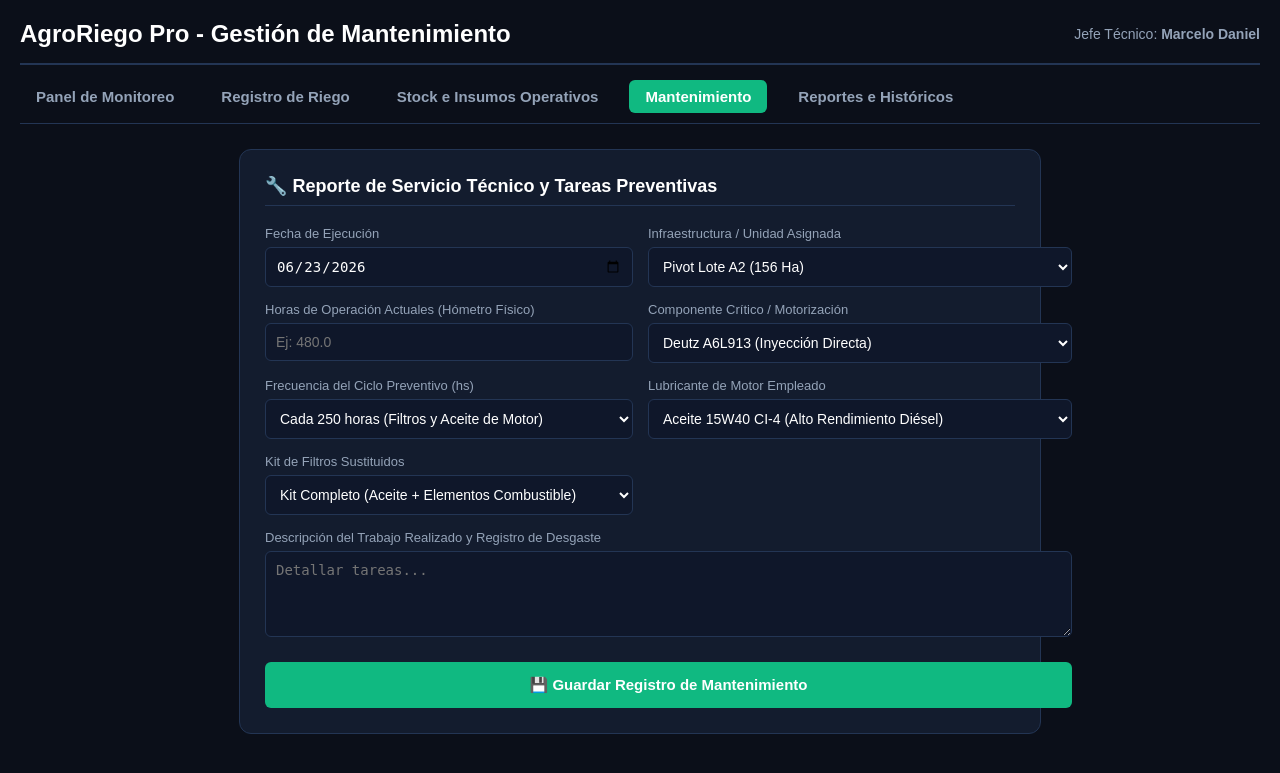
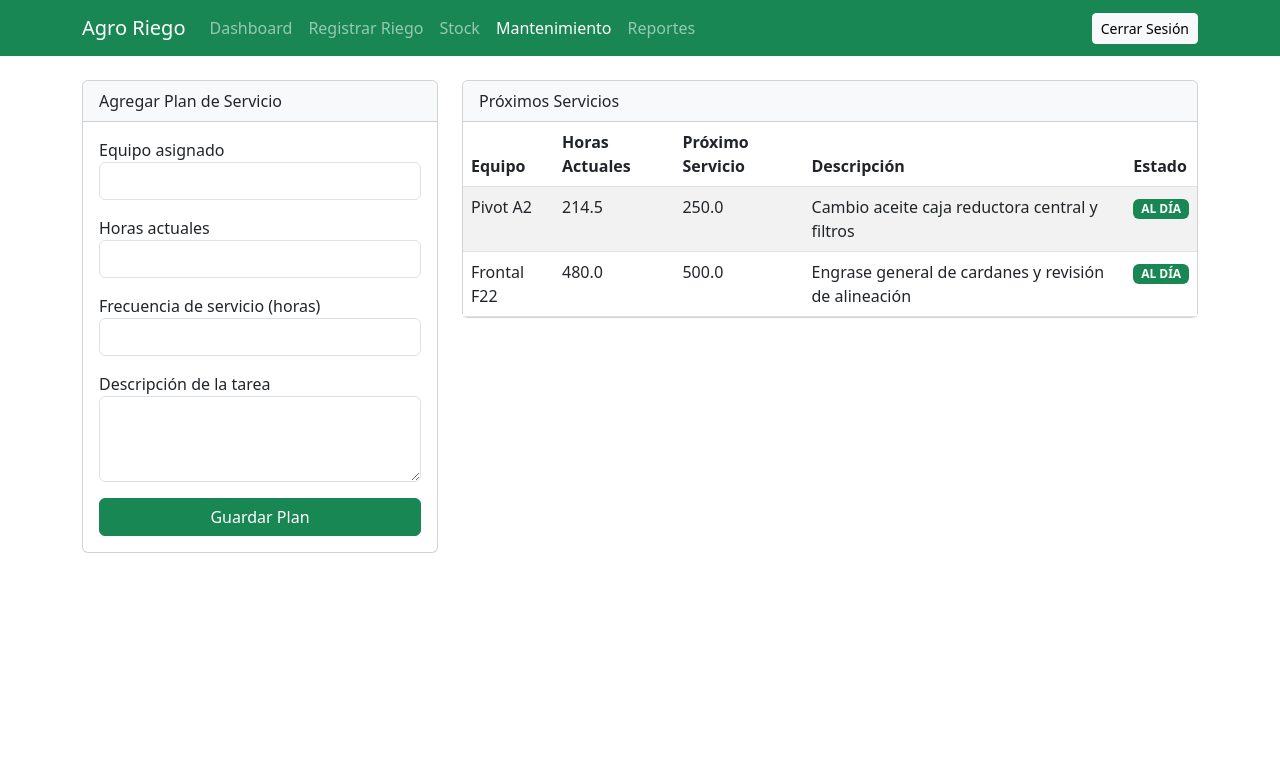
Before and after one commit to Agro-Cloud-Riego/Agro-Cloud-Riego, a Flask app: page /mantenimiento in a window 1280 px wide. Shown: the top 773 px of the page. Run offline with Flask 3, Linux system fonts and the light colour scheme; the visitor is signed in with stand-in values (Sample User, id 1); data comes from the database, SQL or seed files in the repository.

Commit message:
mantenimiento.html

```diff
--- a/templates/mantenimiento.html
+++ b/templates/mantenimiento.html
@@ -3,172 +3,111 @@
 <head>
     <meta charset="UTF-8">
     <meta name="viewport" content="width=device-width, initial-scale=1.0">
-    <title>AgroRiego Pro - Mantenimiento</title>
-    <style>
-        :root {
-            --bg-principal: #0b0f19;
-            --bg-tarjeta: #131c2e;
-            --borde: #233554;
-            --texto-ok: #38bdf8;
-            --verde: #10b981;
-            --amarillo: #f59e0b;
-        }
-        body { font-family: sans-serif; background-color: var(--bg-principal); color: #f8fafc; margin: 0; padding: 20px; }
-        header { border-bottom: 2px solid var(--borde); padding-bottom: 15px; margin-bottom: 15px; display: flex; justify-content: space-between; align-items: center; }
-        h1 { margin: 0; font-size: 24px; color: #fff; }
-
-        .nav-principal { display: flex; flex-wrap: wrap; gap: 15px; margin-bottom: 25px; border-bottom: 1px solid var(--borde); padding-bottom: 10px; }
-        .nav-link { color: #94a3b8; text-decoration: none; font-size: 15px; font-weight: bold; padding: 8px 16px; border-radius: 6px; }
-        .nav-link:hover { color: #fff; background: var(--bg-tarjeta); }
-        .nav-link.active { color: #fff; background: var(--verde); }
-
-        .contenedor-manto { background-color: var(--bg-tarjeta); border: 1px solid var(--borde); border-radius: 12px; padding: 25px; max-width: 750px; margin: 0 auto; }
-        .seccion-titulo { font-size: 18px; font-weight: bold; color: #fff; border-bottom: 1px solid var(--borde); padding-bottom: 8px; margin-bottom: 20px; }
-
-        .formulario-manto { display: grid; grid-template-columns: 1fr 1fr; gap: 15px; }
-        @media(max-width: 600px) { .formulario-manto { grid-template-columns: 1fr; } }
-
-        .grupo-input { display: flex; flex-direction: column; }
-        .col-completa { grid-column: 1 / -1; }
-
-        label { font-size: 13px; color: #94a3b8; margin-bottom: 6px; font-weight: 500; }
-        input, select, textarea { background-color: #0f172a; border: 1px solid var(--borde); border-radius: 6px; padding: 10px; color: #fff; font-size: 14px; }
-        input:focus, select:focus, textarea:focus { border-color: var(--texto-ok); outline: none; }
-
-        .btn-guardar { background-color: var(--verde); border: none; color: white; padding: 14px; font-size: 15px; font-weight: bold; border-radius: 6px; cursor: pointer; transition: background 0.2s; margin-top: 10px; }
-        .btn-guardar:hover { background-color: #059669; }
-
-        .caja-dinamica { background: #1e293b; padding: 12px; border-radius: 6px; border: 1px dashed var(--borde); margin-top: 8px; display: none; }
-        .alerta-notif { background: rgba(16, 185, 129, 0.1); border-left: 4px solid var(--verde); padding: 12px; border-radius: 4px; margin-bottom: 20px; color: #fff; font-size: 14px; }
-    </style>
+    <title>Mantenimiento - Agro Riego</title>
+    <link href="https://cdn.jsdelivr.net/npm/bootstrap@5.3.0/dist/css/bootstrap.min.css" rel="stylesheet">
 </head>
 <body>
+    <nav class="navbar navbar-expand-lg navbar-dark bg-success mb-4">
+        <div class="container">
+            <a class="navbar-brand" href="/">Agro Riego</a>
+            <div class="collapse navbar-collapse">
+                <ul class="navbar-nav me-auto">
+                    <li class="nav-item"><a class="nav-link" href="/">Dashboard</a></li>
+                    <li class="nav-item"><a class="nav-link" href="/registrar-riego">Registrar Riego</a></li>
+                    <li class="nav-item"><a class="nav-link" href="/stock">Stock</a></li>
+                    <li class="nav-item"><a class="nav-link active" href="/mantenimiento">Mantenimiento</a></li>
+                    <li class="nav-item"><a class="nav-link" href="/reportes">Reportes</a></li>
+                </ul>
+                <a href="/logout" class="btn btn-light btn-sm">Cerrar Sesión</a>
+            </div>
+        </div>
+    </nav>
 
-    <header>
-        <h1>AgroRiego Pro - Gestión de Mantenimiento</h1>
-        <div style="font-size: 14px; color: #94a3b8;">Jefe Técnico: <strong>Marcelo Daniel</strong></div>
-    </header>
+    <div class="container">
+        {% with messages = get_flashed_messages(with_categories=true) %}
+            {% if messages %}
+                {% for category, message in messages %}
+                    <div class="alert alert-{{ category }} alert-dismissible fade show" role="alert">
+                        {{ message }}
+                        <button type="button" class="btn-close" data-bs-dismiss="alert"></button>
+                    </div>
+                {% endfor %}
+            {% endif %}
+        {% endwith %}
 
-    <div class="nav-principal">
-        <a href="{{ url_for('index', equipo='PIVOT-LOTE-A2') }}" class="nav-link">Panel de Monitoreo</a>
-        <a href="{{ url_for('registrar_riego', equipo='PIVOT-LOTE-A2') }}" class="nav-link">Registro de Riego</a>
-        <a href="{{ url_for('stock') }}" class="nav-link">Stock e Insumos Operativos</a>
-        <a href="{{ url_for('mantenimiento') }}" class="nav-link active">Mantenimiento</a>
-        <a href="{{ url_for('reportes') }}" class="nav-link">Reportes e Históricos</a>
-    </div>
-
-    {% with messages = get_flashed_messages() %}
-      {% if messages %}
-        {% for message in messages %}
-          <div class="alerta-notif">✓ {{ message }}</div>
-        {% endfor %}
-      {% endif %}
-    {% endwith %}
-
-    <div class="contenedor-manto">
-        <div class="seccion-titulo">🔧 Reporte de Servicio Técnico y Tareas Preventivas</div>
-
-        <form class="formulario-manto" method="POST" action="{{ url_for('mantenimiento') }}">
-            <div class="grupo-input">
-                <label>Fecha de Ejecución</label>
-                <input type="date" id="fecha" name="fecha" required>
-            </div>
-
-            <div class="grupo-input">
-                <label>Infraestructura / Unidad Asignada</label>
-                <select name="equipo_asignado" id="equipo_asignado" onchange="evaluarEquipoManual(this.value)" required>
-                    <option value="Pivot A2">Pivot Lote A2 (156 Ha)</option>
-                    <option value="Frontal F22">Frontal frontal F22 (22 Tramos)</option>
-                    <option value="MANUAL">-- Ingresar Maquinaria Manual --</option>
-                </select>
-                <div id="seccion_equipo_manual" class="caja-dinamica">
-                    <label>Escriba el Nombre del Equipo/Infraestructura:</label>
-                    <input type="text" id="nuevo_equipo_manual" name="equipo_manual_texto" placeholder="Ej: Equipo Rebombeo Norte">
+        <div class="row g-4">
+            <div class="col-md-4">
+                <div class="card">
+                    <div class="card-header bg-light">Agregar Plan de Servicio</div>
+                    <div class="card-body">
+                        <form method="POST">
+                            <div class="mb-3">
+                                <label>Equipo asignado</label>
+                                <input type="text" name="equipo_asignado" class="form-control" required>
+                            </div>
+                            <div class="mb-3">
+                                <label>Horas actuales</label>
+                                <input type="number" step="0.1" name="horas_actuales" class="form-control" required>
+                            </div>
+                            <div class="mb-3">
+                                <label>Frecuencia de servicio (horas)</label>
+                                <input type="number" step="0.1" name="frecuencia_horas" class="form-control" required>
+                            </div>
+                            <div class="mb-3">
+                                <label>Descripción de la tarea</label>
+                                <textarea name="descripcion_tarea" class="form-control" rows="3" required></textarea>
+                            </div>
+                            <button type="submit" class="btn btn-success w-100">Guardar Plan</button>
+                        </form>
+                    </div>
                 </div>
             </div>
 
-            <div class="grupo-input">
-                <label>Horas de Operación Actuales (Hómetro Físico)</label>
-                <input type="number" step="0.1" name="horas_actuales" placeholder="Ej: 480.0" required>
-            </div>
-
-            <div class="grupo-input">
-                <label>Componente Crítico / Motorización</label>
-                <select name="motor_marca" id="motor_marca" onchange="evaluarNuevoMotor(this.value)" required>
-                    <option value="Deutz A6L913">Deutz A6L913 (Inyección Directa)</option>
-                    <option value="Caterpillar 3406">Caterpillar 3406 (Estacionario)</option>
-                    <option value="Iveco Nef 6">Iveco Nef 6 (Turbodiésel)</option>
-                    <option value="Cornell Pump 6HH">Bomba Centrífuga Cornell 6HH</option>
-                    <option value="NUEVO">-- Registrar Nueva Motorización --</option>
-                </select>
-                <div id="seccion_nuevo_motor" class="caja-dinamica">
-                    <label>ID / Tag de Motor:</label>
-                    <input type="text" id="nuevo_motor_id" name="nuevo_motor_id" placeholder="Ej: MT-DEUTZ-04" style="margin-bottom:8px;">
-                    <label>Modelo / Especificación:</label>
-                    <input type="text" id="nuevo_motor_modelo" name="nuevo_motor_modelo" placeholder="Ej: F6L913 Turbo">
+            <div class="col-md-8">
+                <div class="card">
+                    <div class="card-header bg-light">Próximos Servicios</div>
+                    <div class="card-body p-0">
+                        {% if servicios %}
+                        <table class="table table-striped mb-0">
+                            <thead>
+                                <tr>
+                                    <th>Equipo</th>
+                                    <th>Horas Actuales</th>
+                                    <th>Próximo Servicio</th>
+                                    <th>Descripción</th>
+                                    <th>Estado</th>
+                                </tr>
+                            </thead>
+                            <tbody>
+                                {% for s in servicios %}
+                                <tr>
+                                    <td>{{ s.equipo_asignado }}</td>
+                                    <td>{{ s.horas_actuales }}</td>
+                                    <td>{{ s.horas_proximo_service }}</td>
+                                    <td>{{ s.descripcion_tarea }}</td>
+                                    <td>
+                                        {% set restante = s.horas_proximo_service - s.horas_actuales %}
+                                        {% if restante <= 0 %}
+                                        <span class="badge bg-danger">VENCIDO</span>
+                                        {% elif restante < 20 %}
+                                        <span class="badge bg-warning text-dark">PRÓXIMO</span>
+                                        {% else %}
+                                        <span class="badge bg-success">AL DÍA</span>
+                                        {% endif %}
+                                    </td>
+                                </tr>
+                                {% endfor %}
+                            </tbody>
+                        </table>
+                        {% else %}
+                        <p class="p-3 text-center text-muted">No hay planes de mantenimiento registrados</p>
+                        {% endif %}
+                    </div>
                 </div>
             </div>
-
-            <div class="grupo-input">
-                <label>Frecuencia del Ciclo Preventivo (hs)</label>
-                <select name="frecuencia_horas" required>
-                    <option value="250">Cada 250 horas (Filtros y Aceite de Motor)</option>
-                    <option value="500">Cada 500 horas (Revisión General y Cardanes)</option>
-                    <option value="1000">Cada 1000 horas (Aceite Cajas Reductoras / Torres)</option>
-                </select>
-            </div>
-
-            <div class="grupo-input">
-                <label>Lubricante de Motor Empleado</label>
-                <select name="lubricante_tipo">
-                    <option value="15W40 CI-4">Aceite 15W40 CI-4 (Alto Rendimiento Diésel)</option>
-                    <option value="SAE 85W140">Aceite SAE 85W140 (Para Engranajes/Reductores de Pivots)</option>
-                    <option value="Grasa Litio EP2">Grasa de Litio EP2 (Rodamientos y Cardanes)</option>
-                    <option value="Ninguno">No requiere lubricante en esta tarea</option>
-                </select>
-            </div>
-
-            <div class="grupo-input">
-                <label>Kit de Filtros Sustituidos</label>
-                <select name="filtros_tipo">
-                    <option value="Filtros Combustible y Aceite">Kit Completo (Aceite + Elementos Combustible)</option>
-                    <option value="Filtro de Aire Primario">Filtro de Aire Primario / Secundario</option>
-                    <option value="Ninguno">Sin cambio de filtros</option>
-                </select>
-            </div>
-
-            <div class="grupo-input col-completa">
-                <label>Descripción del Trabajo Realizado y Registro de Desgaste</label>
-                <textarea name="descripcion_tarea" rows="4" placeholder="Detallar tareas..." required></textarea>
-            </div>
-
-            <button type="submit" class="btn-guardar col-completa">💾 Guardar Registro de Mantenimiento</button>
-        </form>
+        </div>
     </div>
 
-    <script>
-        document.getElementById('fecha').valueAsDate = new Date();
-
-        function evaluarNuevoMotor(valor) {
-            var divNuevo = document.getElementById('seccion_nuevo_motor');
-            var reqId = document.getElementById('nuevo_motor_id');
-            var reqMod = document.getElementById('nuevo_motor_modelo');
-            if(valor === 'NUEVO') {
-                divNuevo.style.display = 'block'; reqId.required = true; reqMod.required = true;
-            } else {
-                divNuevo.style.display = 'none'; reqId.required = false; reqMod.required = false;
-            }
-        }
-
-        function evaluarEquipoManual(valor) {
-            var divEquipo = document.getElementById('seccion_equipo_manual');
-            var inputEquipo = document.getElementById('nuevo_equipo_manual');
-            if(valor === 'MANUAL') {
-                divEquipo.style.display = 'block'; inputEquipo.required = true;
-            } else {
-                divEquipo.style.display = 'none'; inputEquipo.required = false;
-            }
-        }
-    </script>
+    <script src="https://cdn.jsdelivr.net/npm/bootstrap@5.3.0/dist/js/bootstrap.bundle.min.js"></script>
 </body>
 </html>
```
